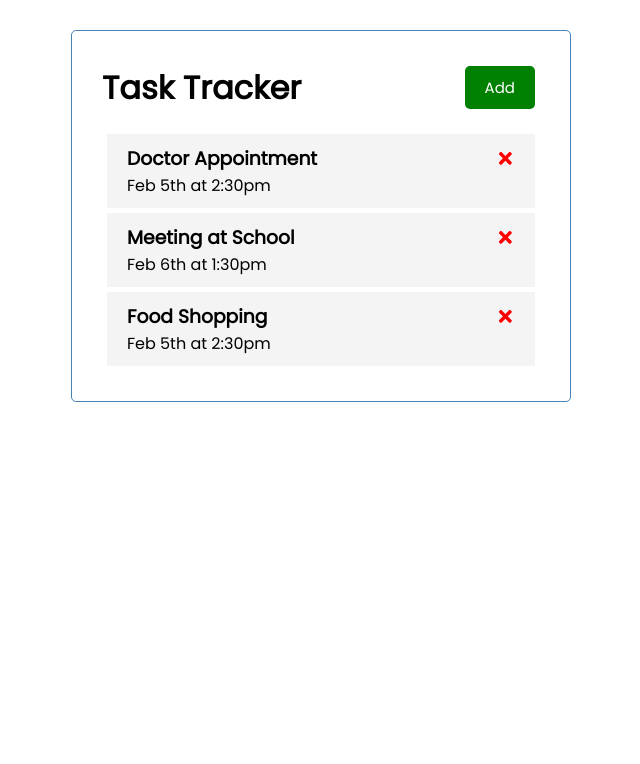
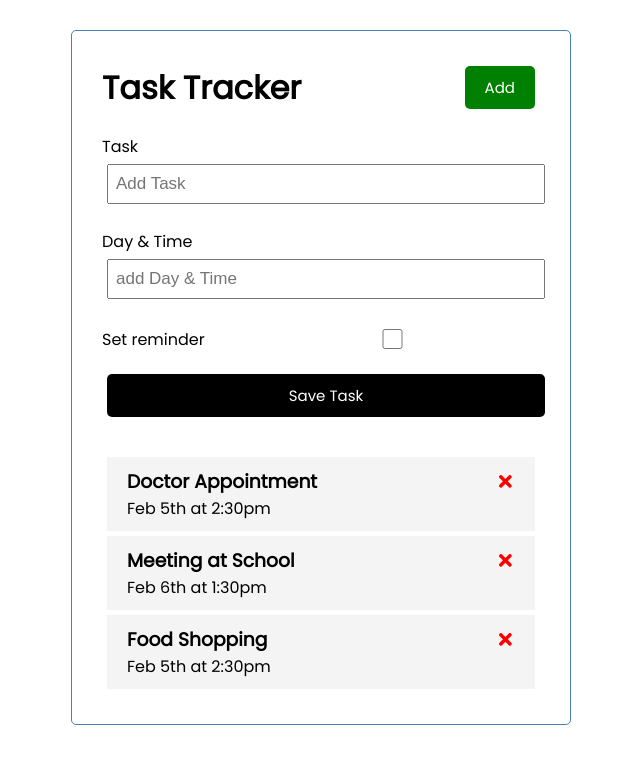
Before and after one commit to rabobahago/react-task-tracker, a React (Create React App) app: page / in a window 1280 px wide. Shown: the top 764 px of the page, without its empty margins (319-959 px from the left). Built offline with nearby package versions, Linux system fonts and the light colour scheme.

Commit message:
form added

```diff
--- a/src/App.js
+++ b/src/App.js
@@ -1,5 +1,6 @@
 import Header from './components/Header'
 import Tasks from './components/Tasks'
+import AddTask from './components/AddTask'
 import { useState } from 'react'
 import './App.css'
 
@@ -30,11 +31,23 @@
     })
     setTasks(remainTask)
   }
+  const toggleReminder = (id) => {
+    setTasks(
+      tasks.map((task) => {
+        return task.id === id ? { ...task, reminder: !task.reminder } : task
+      }),
+    )
+  }
   return (
     <div className="container">
       <Header />
+      <AddTask />
       {tasks.length > 0 ? (
-        <Tasks tasks={tasks} deleteTask={deleteTask} />
+        <Tasks
+          tasks={tasks}
+          deleteTask={deleteTask}
+          onToggle={toggleReminder}
+        />
       ) : (
         'No task to be deleted'
       )}
--- /dev/null
+++ b/src/components/AddTask.js
@@ -0,0 +1,20 @@
+const AddTask = () => {
+  return (
+    <form className="add-form">
+      <div className="form-control">
+        <label>Task</label>
+        <input type="text" placeholder="Add Task" />
+      </div>
+      <div className="form-control">
+        <label>Day & Time</label>
+        <input type="text" placeholder="add Day & Time" />
+      </div>
+      <div className="form-control form-control-check">
+        <label>Set reminder</label>
+        <input type="checkbox" />
+      </div>
+      <input type="submit" value="Save Task" className="btn btn-block" />
+    </form>
+  )
+}
+export default AddTask
--- a/src/components/Task.js
+++ b/src/components/Task.js
@@ -1,7 +1,10 @@
 import { FaTimes } from 'react-icons/fa'
-const Task = ({ task, deleteTask }) => {
+const Task = ({ task, deleteTask, onToggle }) => {
   return (
-    <div className="task">
+    <div
+      className={`task ${task.reminder ? 'reminder' : null}`}
+      onDoubleClick={() => onToggle(task.id)}
+    >
       <h3>
         {task.text}{' '}
         <FaTimes
--- a/src/components/Tasks.js
+++ b/src/components/Tasks.js
@@ -1,9 +1,14 @@
 import Task from './Task'
-const Tasks = ({ tasks, deleteTask }) => {
+const Tasks = ({ tasks, deleteTask, onToggle }) => {
   return (
     <>
       {tasks.map((task) => (
-        <Task key={task.id} task={task} deleteTask={deleteTask} />
+        <Task
+          key={task.id}
+          task={task}
+          deleteTask={deleteTask}
+          onToggle={onToggle}
+        />
       ))}
     </>
   )
```
Also changed, not shown: 1 other file (tests, documents, lock files or other folders).
